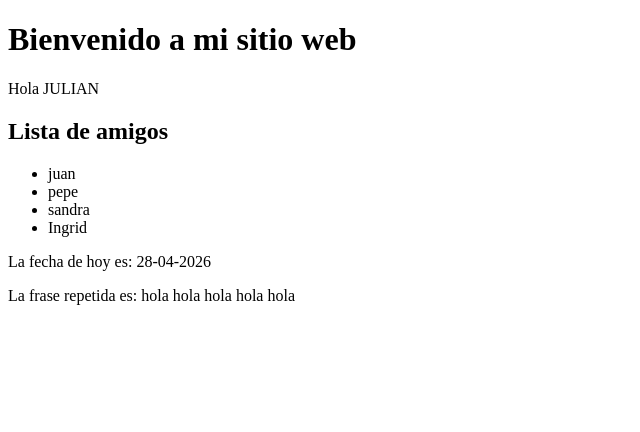
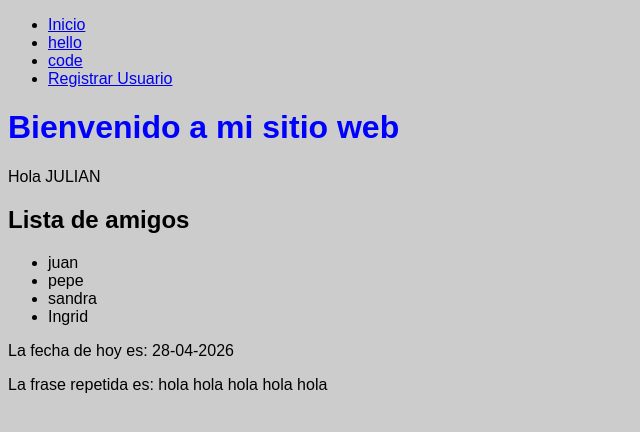
Before and after one commit to julianmoreno263/cursoPython2026, a Flask app: page / in a window 1280 px wide. Shown: the top 432 px of the page, without its empty margins (0-640 px from the left). Run offline with Flask 3, Linux system fonts and the light colour scheme.

Commit message:
creando enlaces y rutas,integrando archivos estaticos js y css, creando formulario con su plantilla y ruta y capturando datos enviados desde el formulario

```diff
--- a/7-flask/miApp/hello.py
+++ b/7-flask/miApp/hello.py
@@ -1,4 +1,4 @@
-from flask import Flask, render_template
+from flask import Flask, render_template, url_for, request
 
 from datetime import datetime
 
@@ -24,8 +24,12 @@ def repeat(s,n):
 
 #creamos la ruta principal la cual debe ir asociada a una funcion, estas funciones representan las vistas de la aplicacion. Una vista puede tener varias rutas,por ejemplo la pagina principal puede tener la ruta "/" y la ruta     "/index". Con render_template renderizo las plantillas, tambien se pueden pasar parametros para mostrarlos desde la plantilla,en la plantilla html se reciben utilizando {{}}
 @app.route("/")
-@app.route("/index")
 def index():
+    #con url_for contruyo rutas
+    print(url_for("index"))
+    print(url_for("hello"))
+    print(url_for("code",code='print("hola")'))
+
     name="Julian"
     friends=["Ingrid","sandra","pepe","juan"]
     date=datetime.now()
@@ -54,3 +58,14 @@ from markupsafe import escape
 @app.route("/code/<path:code>")
 def code(code):
     return f"<code>{escape(code)}</code>"
+
+#Registrar usuario,se le puede especificar a la ruta los metodos con los que va a trabajar esta ruta,se debe importar el metodo request para hacer peticiones con python
+@app.route("/auth/register",methods=["GET","POST"])
+def register():
+    #asi capturo los datos que se envian desde el formulario
+    if request.method=="POST":
+        username=request.form["username"]
+        password=request.form["password"]
+        return f"Nombre de usuario: {username}, Contraseña: {password}"
+
+    return render_template("auth/register.html")
--- /dev/null
+++ b/7-flask/miApp/static/css/style.css
@@ -0,0 +1,8 @@
+body{
+    font-family: sans-serif;
+    background-color: #ccc;
+}
+
+h1{
+    color: blue;
+}
--- /dev/null
+++ b/7-flask/miApp/static/js/main.js
@@ -0,0 +1 @@
+console.log("Hola mundo en flask")
--- a/7-flask/miApp/templates/base.html
+++ b/7-flask/miApp/templates/base.html
@@ -4,11 +4,27 @@
     <meta charset="UTF-8">
     <meta name="viewport" content="width=device-width, initial-scale=1.0">
     <title>Mi sitio web {% block title %}{% endblock %}</title>
+    <link rel="stylesheet" href="{{url_for('static',filename='css/style.css')}}">
 </head>
 <body>
+
+    <nav>
+        <ul>
+            <li><a href="{{url_for('index')}}">Inicio</a></li>
+            <li><a href="{{url_for('hello')}}">hello</a></li>
+            <li><a href="{{url_for('code',code='print(code)')}}">code</a></li>
+            <li><a href="{{url_for('register')}}">Registrar Usuario</a></li>
+        </ul>
+    </nav>
+
+
     {#podemos utilizar bloques de contenido para poner el codigo que va a cambiar en el sitio web,y la demas estructura es la que se hereda,asi se hace mucho mas reutilizable en las demas plantillas. Aqui en la plantilla base se pone todo lo que se va a repetir y con esta se hace la herencia en las otras plantillas#}
     {% block content %}
     {% endblock %}
 
+
+
+    <script src="{{url_for('static',filename='js/main.js')}}"></script>
+
 </body>
 </html>
```
Also changed, not shown: 7-flask/miApp/templates/auth/register.html (added, +20 -0 lines).
